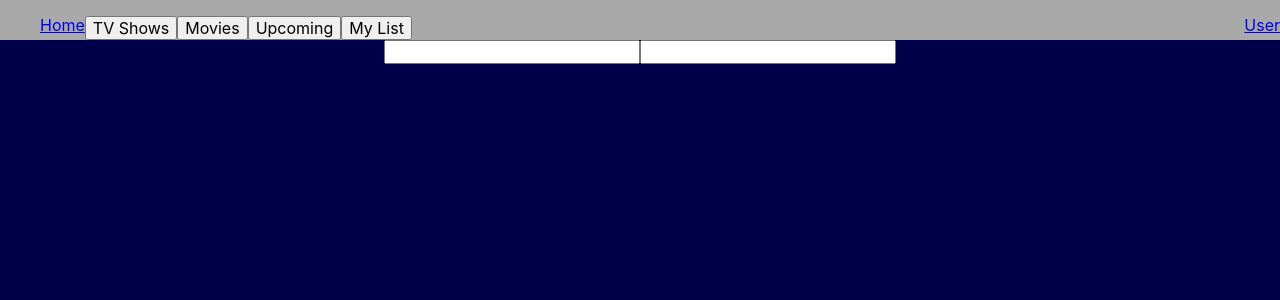
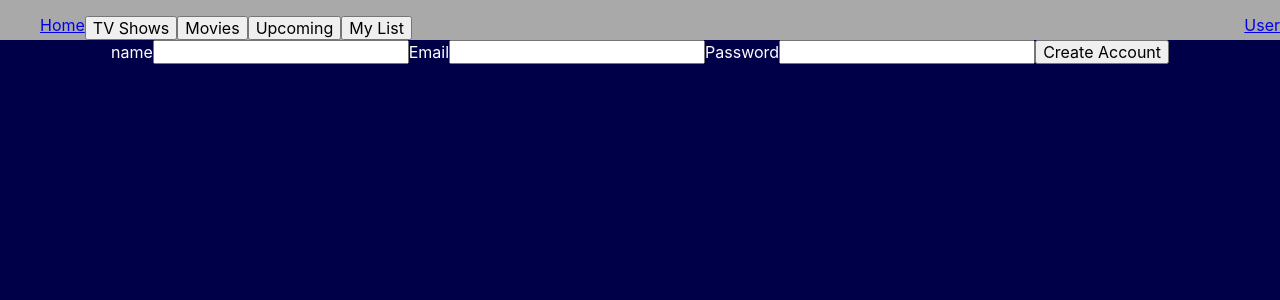
Before and after one commit to KStockton/Movie-Tracker, a React (Create React App) app: page /user-sign-in in a window 1280 px wide. Shown: the top 300 px of the page. Built offline with nearby package versions, Linux system fonts and the light colour scheme; no server answers.

Commit message:
add functionality to create new user

```diff
--- /dev/null
+++ b/src/Utility/Fetches/PostUsers.js
@@ -0,0 +1,16 @@
+const settings = (method, body) => ({
+  method,
+  headers: { "Content-Type": "application/json" },
+  body: JSON.stringify(body)
+});
+const postUsers = async (url, method, body) => {
+  const response = await fetch(
+    `http://localhost:3000/api/${url}`,
+    settings(method, body)
+  );
+  console.log(response)
+  const userData = await response.json();
+
+};
+
+export { postUsers, settings };
--- a/src/components/UserSignIn/UserSignIn.jsx
+++ b/src/components/UserSignIn/UserSignIn.jsx
@@ -1,28 +1,68 @@
-import React, { Component } from 'react'
-
+import React, { Component } from "react";
+import {postUsers} from '../../Utility/Fetches/PostUsers'
 class UserSignIn extends Component {
   constructor(props) {
-    super(props)
+    super(props);
 
     this.state = {
-       email: '',
-       password: ''
-    }
+      email: "",
+      password: "",
+      name: ""
+    };
   }
-  handleChange = (e) => {
-    const { value, name } = e.target
-    this.setState({ [name] : value  })
+
+
+  handleLogin = async (url, method, body) => {
+    const response = await postUsers(url, method, body)
+    console.log(response)
   }
+
+  createAccount = async e => {
+    e.preventDefault();
+    const { name, email, password} = this.state;
+    const url = 'users/new';
+    await this.handleLogin(url, 'POST', {name, password, email})
+  };
+
+
+
+
+  handleChange = e => {
+    const { value, name } = e.target;
+    this.setState({ [name]: value });
+  };
+
+
   render() {
     return (
       <section className="user-sign-in-container">
-        <form onSubmit=''>
-        <input name="email" type="text" onChange ={this.handleChange} value={this.state.email}></input>
-        <input name="password" type="text" onChange ={this.handleChange} value={this.state.password}></input>
+        <form onSubmit={this.createAccount}>
+          <label>name</label>
+          <input
+            name="name"
+            type="text"
+            onChange={this.handleChange}
+            value={this.state.name}
+          />
+          <label>Email</label>
+          <input
+            name="email"
+            type="email"
+            onChange={this.handleChange}
+            value={this.state.email}
+          />
+          <label>Password</label>
+          <input
+            name="password"
+            type="text"
+            onChange={this.handleChange}
+            value={this.state.password}
+          />
+          <button type="submit">Create Account</button>
         </form>
       </section>
-    )
+    );
   }
 }
 
-export default UserSignIn
+export default UserSignIn;
```
Also changed, not shown: src/Utility/Fetches/FetchUsers.js (added, +10 -0 lines).
